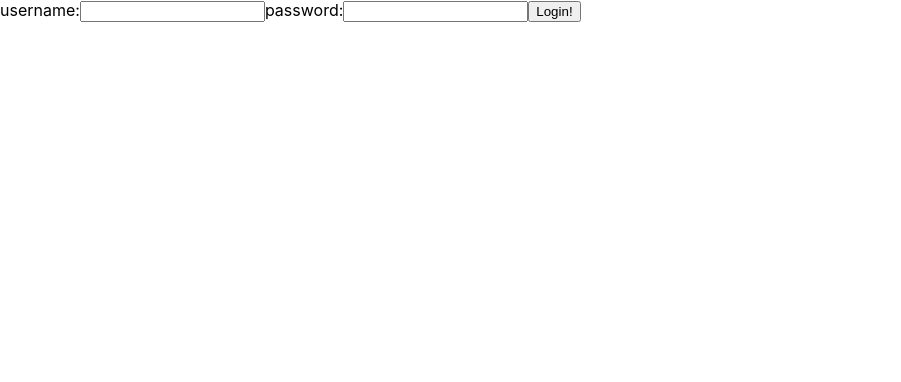
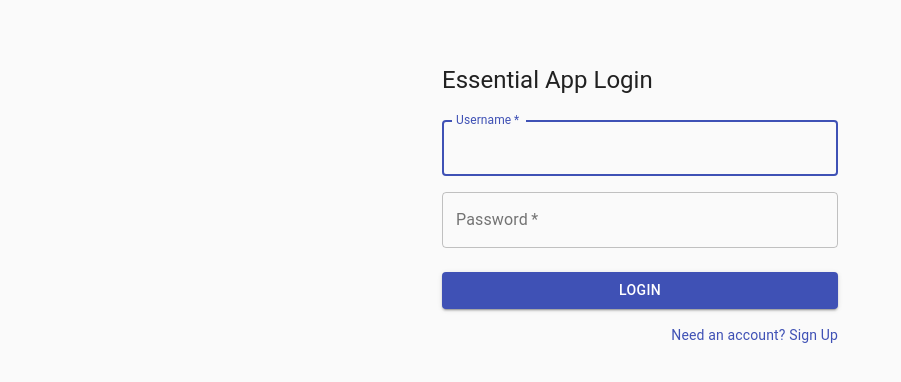
Before and after one commit to drew-ross/Front-End, a React (Create React App) app: page /login in a window 1280 px wide. Shown: the top 382 px of the page, without its empty margins (0-901 px from the left). Built offline with nearby package versions, Linux system fonts and the light colour scheme.

Commit message:
styled/working login and register

```diff
--- a/src/App.jsx
+++ b/src/App.jsx
@@ -90,8 +90,15 @@
   }
 
   const onSubmitHandler = evt => {
-    const endpoint = evt.target.name
+    let endpoint = evt.target.id
     evt.preventDefault()
+    console.log(endpoint)
+
+    if(endpoint === ''){
+      endpoint = 'login'
+    }
+
+    console.log(endpoint)
 
     const postPayload = {
       username: formValues.username,
@@ -99,6 +106,7 @@
     }
 
     handleUser(postPayload, `${baseUrl}${endpoint}`, endpoint)
+    setFormValues(initalFormValues)
   }
 
   return (
--- a/src/components/Login.jsx
+++ b/src/components/Login.jsx
@@ -1,27 +1,83 @@
 import React from 'react'
 import {Route, Switch, useHistory} from 'react-router-dom'
+import {Grid, Button, Container, CssBaseline, Typography, TextField, Link } from '@material-ui/core'
+import useStyles from './MaterialStyles'
 import LoginForm from './LoginForm'
-import SignUpForm from './SignUpForm'
 
-const LoginOrSignUp = () => {
+const Register = props => {
+    const {
+        formValues,
+        onChangeHandler,
+        onSubmitHandler,
+        history,
+    } = props
 
-    const history = useHistory()
+    const classes = useStyles()
 
     const newRoute = evt => {
         const name = evt.target.name
         history.push(`/${name}`)
     }
+
     return (
-        <div>
-            <button
-                onClick={newRoute}
-                name='login'
-                >Login</button>
-            <button
-                onClick={newRoute}
-                name='register'
-                >Sign Up</button>
+        <Container component="main" maxWidth="xs">
+        <CssBaseline />
+        <div className={classes.paper}>
+          <Typography component="h1" variant="h5">
+            Essential App Sign Up
+          </Typography>
+          <form className={classes.form} noValidate>
+            <Grid container spacing={2}>
+              <Grid item xs={12}>
+                <TextField
+                  autoComplete="username"
+                  name="username"
+                  value={formValues.username}
+                  onChange={onChangeHandler}
+                  variant="outlined"
+                  required
+                  fullWidth
+                  id="username"
+                  label="Username"
+                  autoFocus
+                />
+              </Grid>
+              <Grid item xs={12}>
+                <TextField
+                  variant="outlined"
+                  required
+                  fullWidth
+                  name="password"
+                  value={formValues.password}
+                  onChange={onChangeHandler}
+                  label="Password"
+                  type="password"
+                  id="password"
+                  autoComplete="current-password"
+                />
+              </Grid>
+            </Grid>
+            <Button
+                type="submit"
+                fullWidth
+                variant="contained"
+                color="primary"
+                className={classes.submit}
+                onClick={onSubmitHandler}
+                id='register'
+                >
+                Sign Up
+            </Button>
+            <Grid container justify="flex-end">
+              <Grid item>
+                <Link name='login' onClick={newRoute}>
+                  Already have an account? Sign in
+                </Link>
+              </Grid>
+            </Grid>
+          </form>
         </div>
+      </Container>
     )
 }
 
@@ -32,6 +88,8 @@
         onSubmitHandler,
     } = props
 
+    const history = useHistory()
+
     return (
         <Switch>
             <Route path='/login'>
@@ -39,17 +97,16 @@
                     formValues={formValues}
                     onChangeHandler={onChangeHandler}
                     onSubmitHandler={onSubmitHandler}
-                />
-            </Route>
-            <Route path='/register'>
-                <SignUpForm
-                    formValues={formValues}
-                    onChangeHandler={onChangeHandler}
-                    onSubmitHandler={onSubmitHandler}
+                    history={history}
                 />
             </Route>
             <Route path='/'>
-                <LoginOrSignUp />
+                <Register
+                   formValues={formValues}
+                   onChangeHandler={onChangeHandler}
+                   onSubmitHandler={onSubmitHandler}
+                   history={history}
+                />
             </Route>
         </Switch>
     )
--- a/src/components/LoginForm.jsx
+++ b/src/components/LoginForm.jsx
@@ -1,33 +1,86 @@
 import React from 'react'
+import {Grid, Button, Container, CssBaseline, Typography, TextField, Link } from '@material-ui/core'
+import useStyles from './MaterialStyles'
 
 const LoginForm = props => {
     const {
         formValues,
         onChangeHandler,
-        onSubmitHandler
+        onSubmitHandler,
+        history,
     } = props
+
+    const classes = useStyles()
+
+    const newRoute = evt => {
+        const name = evt.target.name
+        history.push(`/${name}`)
+    }
+
+    const tester = evt => {
+        evt.preventDefault()
+        console.log(evt.target.name)
+    }
+
     return (
-        <form onSubmit={onSubmitHandler} name='login'>
-            <label htmlFor='username'>
-                username:
-                <input
-                    name='username'
-                    type='text'
-                    value={formValues.username}
-                    onChange={onChangeHandler}
+        <Container component="main" maxWidth="xs">
+        <CssBaseline />
+        <div className={classes.paper}>
+          <Typography component="h1" variant="h5">
+            Essential App Login
+          </Typography>
+          <form className={classes.form} noValidate>
+            <Grid container spacing={2}>
+              <Grid item xs={12}>
+                <TextField
+                  autoComplete="username"
+                  name="username"
+                  value={formValues.username}
+                  onChange={onChangeHandler}
+                  variant="outlined"
+                  required
+                  fullWidth
+                  id="username"
+                  label="Username"
+                  autoFocus
                 />
-            </label>
-            <label>
-                password:
-                <input
-                    name='password'
-                    type='password'
-                    value={formValues.password}
-                    onChange={onChangeHandler}
+              </Grid>
+              <Grid item xs={12}>
+                <TextField
+                  variant="outlined"
+                  required
+                  fullWidth
+                  name="password"
+                  value={formValues.password}
+                  onChange={onChangeHandler}
+                  label="Password"
+                  type="password"
+                  id="password"
+                  autoComplete="current-password"
                 />
-            </label>
-            <button type='submit'>Login!</button>
-        </form>
+              </Grid>
+            </Grid>
+            <Button
+                type="submit"
+                fullWidth
+                variant="contained"
+                color="primary"
+                className={classes.submit}
+                onClick={onSubmitHandler}
+                id='login'
+                >
+                Login
+            </Button>
+            <Grid container justify="flex-end">
+              <Grid item>
+                <Link name='' onClick={newRoute}>
+                  Need an account? Sign Up
+                </Link>
+              </Grid>
+            </Grid>
+          </form>
+        </div>
+      </Container>
     )
 }
 
--- /dev/null
+++ b/src/components/MaterialStyles.jsx
@@ -0,0 +1,19 @@
+import {makeStyles} from '@material-ui/core'
+
+const useStyles = makeStyles((theme) => ({
+    paper: {
+        marginTop: theme.spacing(8),
+        display: 'felx',
+        flexDiretion: 'row',
+        justifyContent: 'center'
+    },
+    form: {
+        width: '100%',
+        marginTop: theme.spacing(3)
+    },
+    submit: {
+        margin: theme.spacing(3, 0, 2),
+    }
+}))
+
+export default useStyles
--- a/src/components/SignUpForm.jsx
+++ /dev/null
@@ -1,34 +0,0 @@
-import React from 'react'
-
-const SignUpForm = props => {
-    const {
-        formValues,
-        onChangeHandler,
-        onSubmitHandler
-    } = props
-    return (
-        <form onSubmit={onSubmitHandler} name='register'>
-            <label htmlFor='username'>
-                username:
-                <input
-                    name='username'
-                    type='text'
-                    value={formValues.username}
-                    onChange={onChangeHandler}
-                />
-            </label>
-            <label>
-                password:
-                <input
-                    name='password'
-                    type='password'
-                    value={formValues.password}
-                    onChange={onChangeHandler}
-                />
-            </label>
-            <button type='submit'>Sign Up!</button>
-        </form>
-    )
-}
-
-export default SignUpForm
```
Also changed, not shown: src/components/TEMPORARY.jsx (added, +140 -0 lines).
